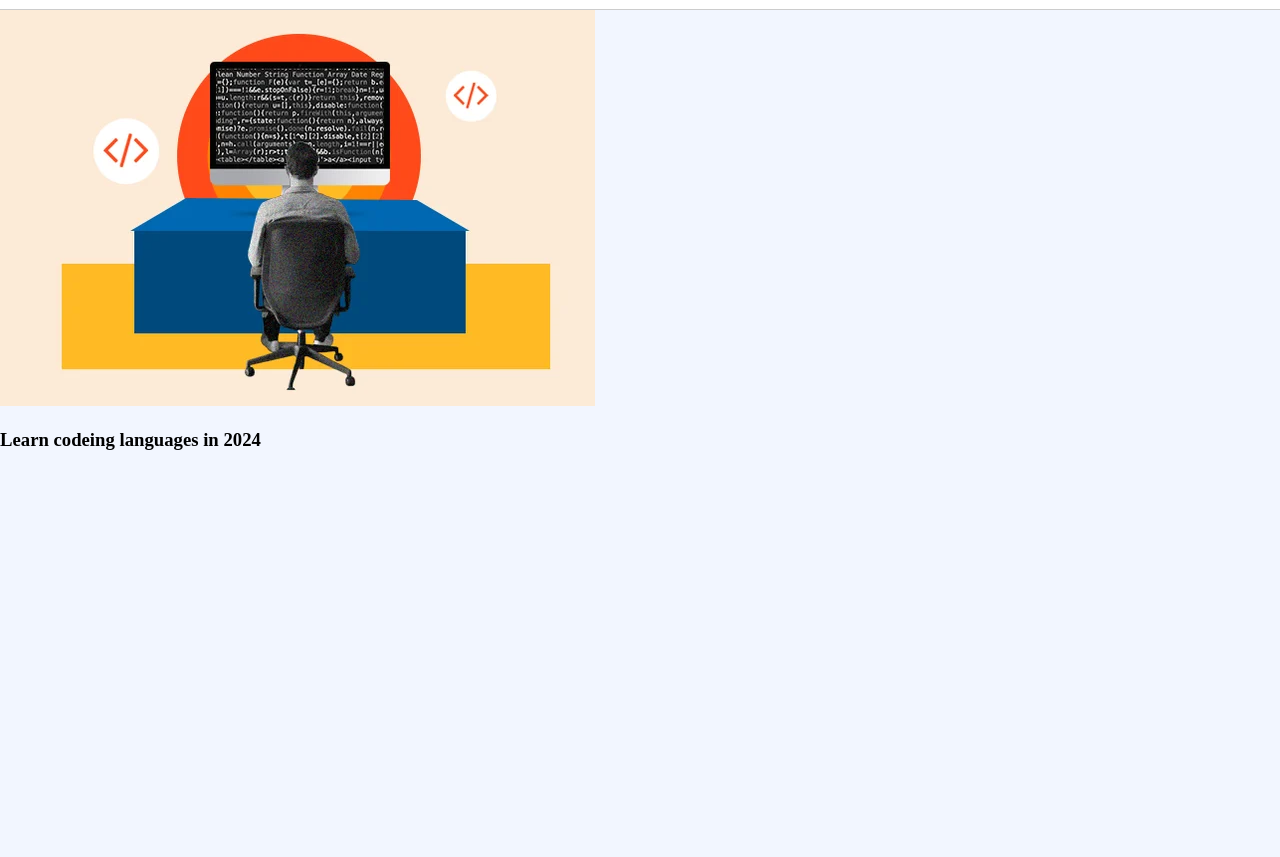
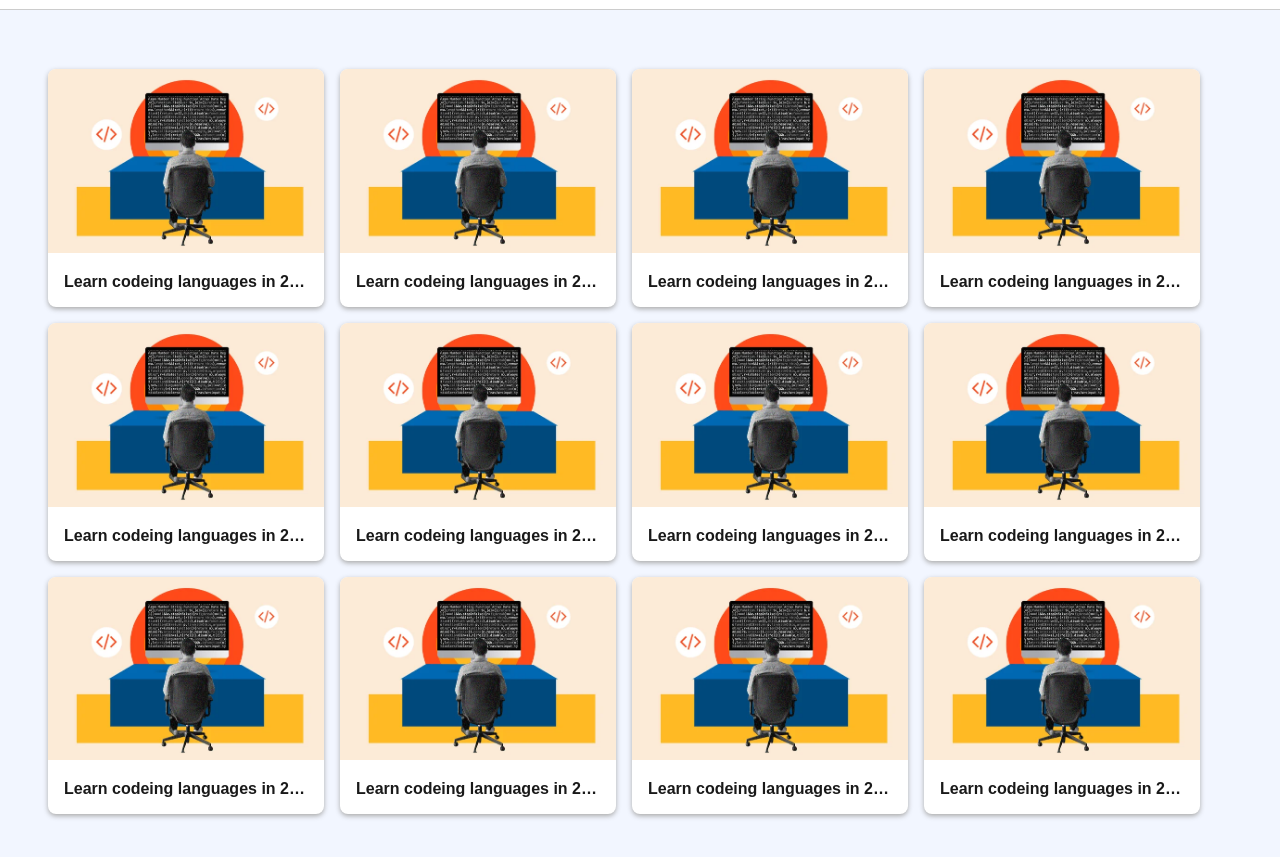
Before and after one commit to shailesh-chaudhari/responsive-grid-using-flex, a plain HTML site: page index.html in a window 1280 px wide. Shown: the part 63-920 px from the top of the page. Before the commit the page ends 800 px from the top, so only its background shows below. Drawn offline with Linux system fonts and the light colour scheme.

Commit message:
adding grid using flex

```diff
--- a/index.html
+++ b/index.html
@@ -30,9 +30,65 @@
     </header>
     <main>
         <section>
-            <article class="bolg-card">
+            <article class="blog-card">
                 <img class="blog-image" src="Icon/blogimage.jpeg" alt="Blog Image">
                 <h3 class="blog-heading">Learn codeing languages in 2024</h3>
+            </article>
+            <article class="blog-card">
+                <img class="blog-image" src="Icon/blogimage.jpeg" alt="Blog Image">
+                <h3 class="blog-heading">Learn codeing languages in 2024 Lorem ipsum dolor sit amet consectetur
+                    adipisicing elit.</h3>
+            </article>
+            <article class="blog-card">
+                <img class="blog-image" src="Icon/blogimage.jpeg" alt="Blog Image">
+                <h3 class="blog-heading">Learn codeing languages in 2024 Lorem ipsum dolor, sit amet consectetur
+                    adipisicing elit. Quo fugiat ex delectus atque, natus obcaecati, odit, saepe reprehenderit doloribus
+                    similique vel harum voluptates illum! Vitae eius cupiditate voluptates consectetur odio?</h3>
+            </article>
+            <article class="blog-card">
+                <img class="blog-image" src="Icon/blogimage.jpeg" alt="Blog Image">
+                <h3 class="blog-heading">Learn codeing languages in 2024 Lorem ipsum, dolor sit amet consectetur
+                    adipisicing elit. Lorem ipsum, dolor sit amet consectetur adipisicing elit. Optio corporis vero
+                    repudiandae labore nobis adipisci ipsa asperiores, porro, reprehenderit quisquam dolor, error at
+                    magnam. Nulla iste adipisci id. Voluptatum, quod?</h3>
+            </article>
+            <article class="blog-card">
+                <img class="blog-image" src="Icon/blogimage.jpeg" alt="Blog Image">
+                <h3 class="blog-heading">Learn codeing languages in 2024</h3>
+            </article>
+            <article class="blog-card">
+                <img class="blog-image" src="Icon/blogimage.jpeg" alt="Blog Image">
+                <h3 class="blog-heading">Learn codeing languages in 2024</h3>
+            </article>
+            <article class="blog-card">
+                <img class="blog-image" src="Icon/blogimage.jpeg" alt="Blog Image">
+                <h3 class="blog-heading">Learn codeing languages in 2024</h3>
+            </article>
+            <article class="blog-card">
+                <img class="blog-image" src="Icon/blogimage.jpeg" alt="Blog Image">
+                <h3 class="blog-heading">Learn codeing languages in 2024</h3>
+            </article>
+            <article class="blog-card">
+                <img class="blog-image" src="Icon/blogimage.jpeg" alt="Blog Image">
+                <h3 class="blog-heading">Learn codeing languages in 2024</h3>
+            </article>
+            <article class="blog-card">
+                <img class="blog-image" src="Icon/blogimage.jpeg" alt="Blog Image">
+                <h3 class="blog-heading">Learn codeing languages in 2024 Lorem ipsum dolor, sit amet consectetur
+                    adipisicing elit. Quo fugiat ex delectus atque, natus obcaecati, odit, saepe reprehenderit doloribus
+                    similique vel harum voluptates illum! Vitae eius cupiditate voluptates consectetur odio?</h3>
+            </article>
+            <article class="blog-card">
+                <img class="blog-image" src="Icon/blogimage.jpeg" alt="Blog Image">
+                <h3 class="blog-heading">Learn codeing languages in 2024 Lorem ipsum dolor, sit amet consectetur
+                    adipisicing elit. Quo fugiat ex delectus atque, natus obcaecati, odit, saepe reprehenderit doloribus
+                    similique vel harum voluptates illum! Vitae eius cupiditate voluptates consectetur odio?</h3>
+            </article>
+            <article class="blog-card">
+                <img class="blog-image" src="Icon/blogimage.jpeg" alt="Blog Image">
+                <h3 class="blog-heading">Learn codeing languages in 2024 Lorem ipsum dolor, sit amet consectetur
+                    adipisicing elit. Quo fugiat ex delectus atque, natus obcaecati, odit, saepe reprehenderit doloribus
+                    similique vel harum voluptates illum! Vitae eius cupiditate voluptates consectetur odio?</h3>
             </article>
         </section>
     </main>
--- a/style.css
+++ b/style.css
@@ -78,3 +78,51 @@ nav {
     height: 48px;
     border-radius: 24px;
 }
+
+main {
+    padding: 4% 0;
+    max-width: 1200px;
+    margin: 0 auto;
+    box-sizing: border-box;
+
+}
+
+.blog-card {
+    width: 23%;
+    min-width: 200px;
+    height: auto;
+    vertical-align: top;
+    margin: 8px;
+    background-color: white;
+    border-radius: 8px;
+    box-shadow: 0 2px 5px #aaa;
+    cursor: pointer;
+}
+
+.blog-card:hover {
+    box-shadow: 0 5px 10px #aaa;
+}
+
+.blog-image {
+    width: 100%;
+    border-top-left-radius: 8px;
+    border-top-right-radius: 8px;
+
+}
+
+.blog-heading {
+    margin: 0;
+    padding: 16px;
+    font-size: 16px;
+    font-family: 'Raleway', sans-serif;
+    font-weight: 600;
+    color: rgba(0, 0, 0, 0.9);
+    white-space: nowrap;
+    overflow: hidden;
+    text-overflow: ellipsis;
+}
+
+section {
+    display: flex;
+    flex-wrap: wrap;
+}
```
